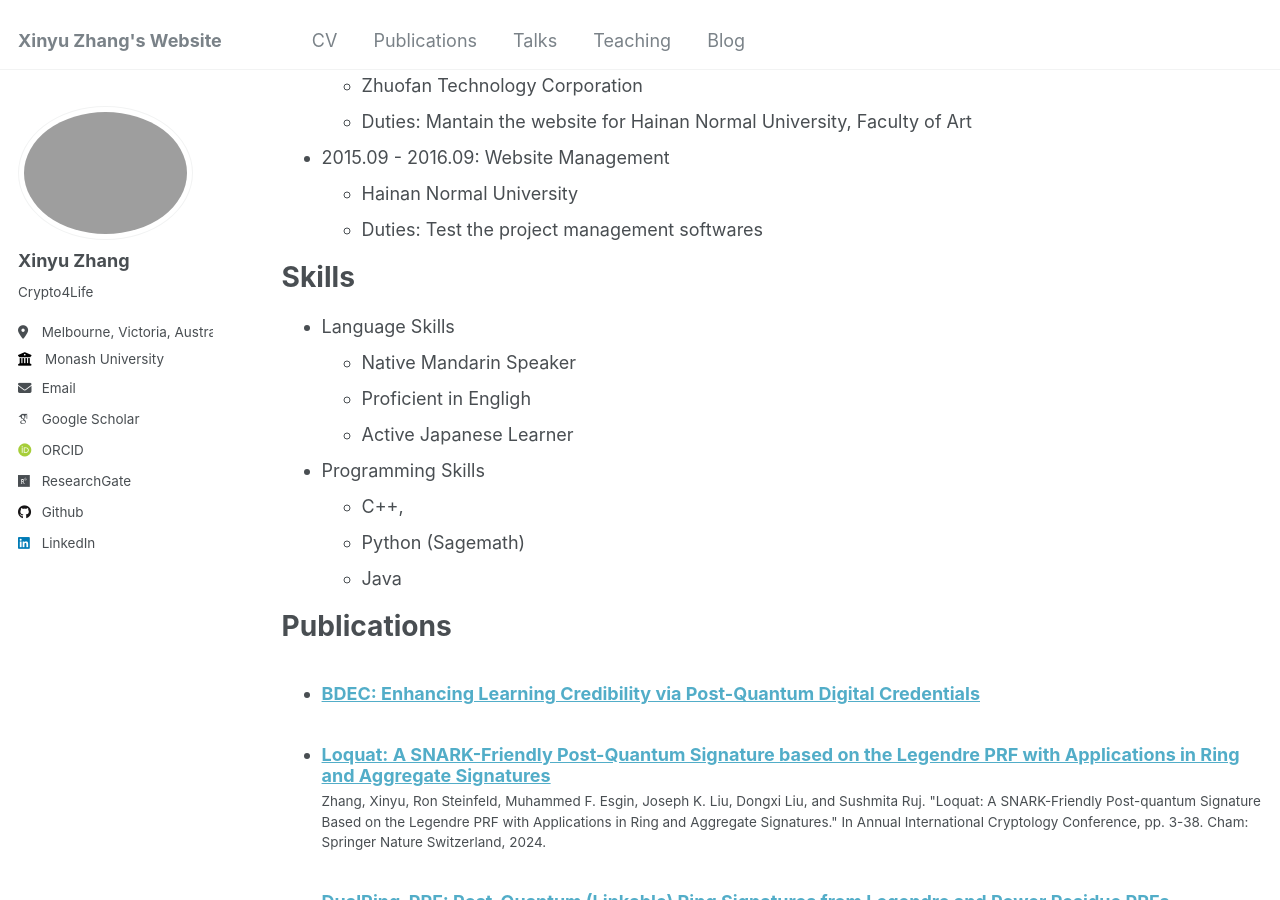
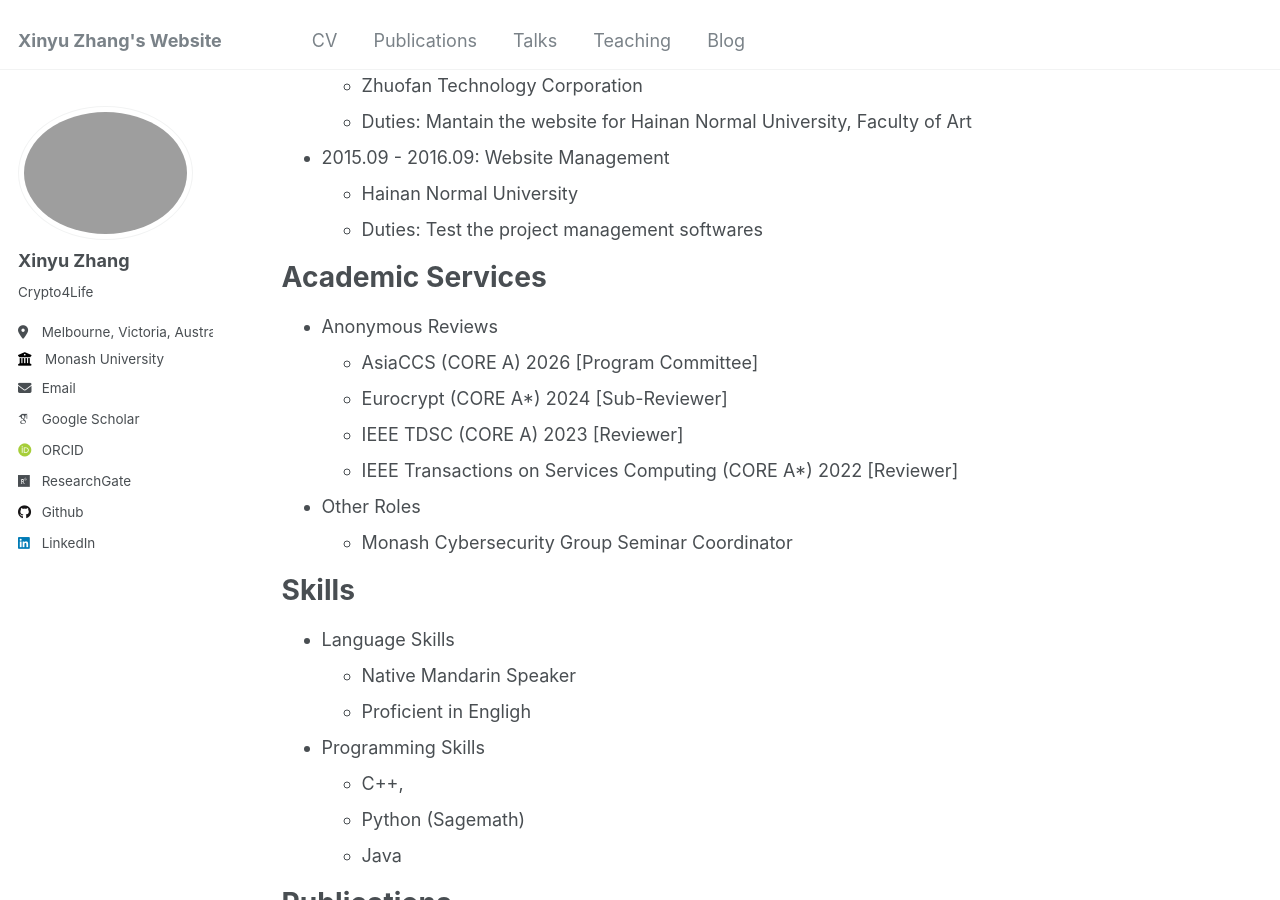
Before and after one commit to cryptome-xyz/cryptome-xyz.github.io, a Jekyll site: the page built from _pages/cv.md, in a window 1280 px wide and 900 px high, scrolled down 1315 px. Built offline with Jekyll 4.4.1, drawn with Linux system fonts in a browser that asks for light colours; some web fonts are replaced.

Commit message:
Update cv.md

```diff
--- a/_pages/cv.md
+++ b/_pages/cv.md
@@ -55,14 +55,22 @@ Work Experience
   * Hainan Normal University
   * Duties: Test the project management softwares
 
+Academic Services
+======
+* Anonymous Reviews
+  * AsiaCCS (CORE A) 2026 [Program Committee]
+  * Eurocrypt (CORE A*) 2024 [Sub-Reviewer]
+  * IEEE TDSC (CORE A) 2023 [Reviewer]
+  * IEEE Transactions on Services Computing (CORE A*) 2022 [Reviewer]
 
+* Other Roles
+  * Monash Cybersecurity Group Seminar Coordinator
 
 Skills
 ======
 * Language Skills
   * Native Mandarin Speaker
   * Proficient in Engligh
-  * Active Japanese Learner
 
 * Programming Skills
   * C++,
```
